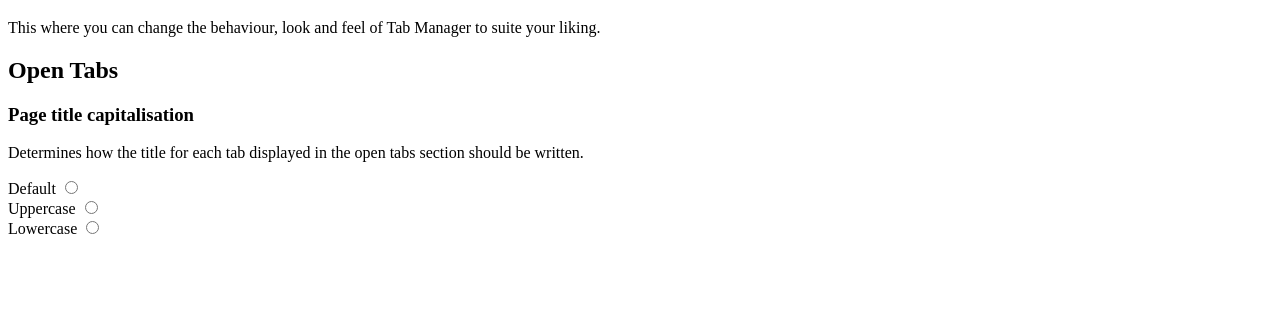
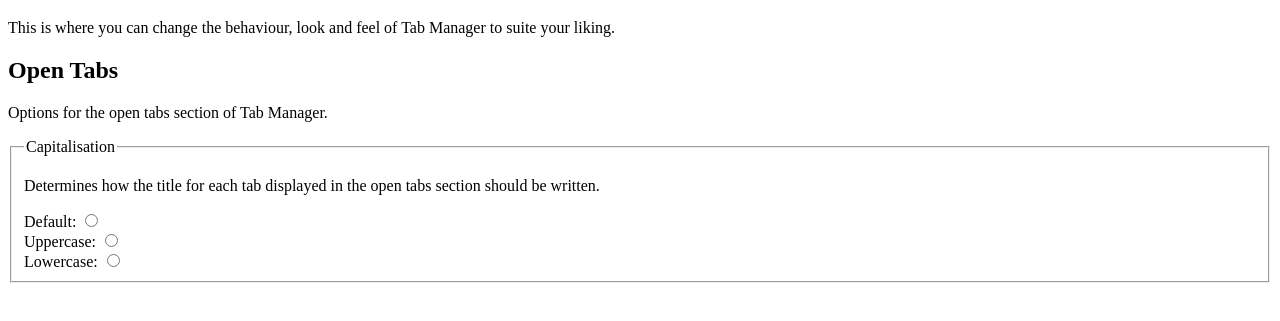
Before and after one commit to imitablerabbit/tab-manager, a browser extension: page src/options.html in a window 1280 px wide. Shown: the part 61-382 px from the top of the page. Drawn offline with Linux system fonts and the light colour scheme.

Commit message:
Add fieldset to options styling

```diff
--- a/src/css/options.css
+++ b/src/css/options.css
@@ -0,0 +1,3 @@
+legend {
+	font-size: 16px;
+}
--- a/src/options.html
+++ b/src/options.html
@@ -7,24 +7,28 @@
 	</head>
 	<body>
 		<h1>Tab Manager - Options</h1>
-    <p>This where you can change the behaviour, look and feel of Tab Manager to suite your liking.</p>
+		<p>This is where you can change the behaviour, look and feel of Tab Manager to suite your liking.</p>
 
+		<div>
 			<h2>Open Tabs</h2>
-    <div>
-        <h3>Page title capitalisation</h3>
+			<p>Options for the open tabs section of Tab Manager.</p>
+
+			<fieldset>
+				<legend>Capitalisation</legend>
+
 				<p>Determines how the title for each tab displayed in the open tabs section should be written.</p>
 
-        <label for="capitalisation_default">Default</label>
+				<label for="capitalisation_default">Default:</label>
 				<input type="radio" name="capitalisation" id="capitalisation_default" value="default">
 				<br>
 
-        <label for="capitalisation_uppercase">Uppercase</label>
+				<label for="capitalisation_uppercase">Uppercase:</label>
 				<input type="radio" name="capitalisation" id="capitalisation_uppercase" value="uppercase">
 				<br>
 
-        <label for="capitalisation_lowercase">Lowercase</label>
+				<label for="capitalisation_lowercase">Lowercase:</label>
 				<input type="radio" name="capitalisation" id="capitalisation_lowercase" value="lowercase">
-        <br>
+			</fieldset>
 		</div>
 
 	</body>
```
Lines whose indentation alone changed are shown as unchanged.
